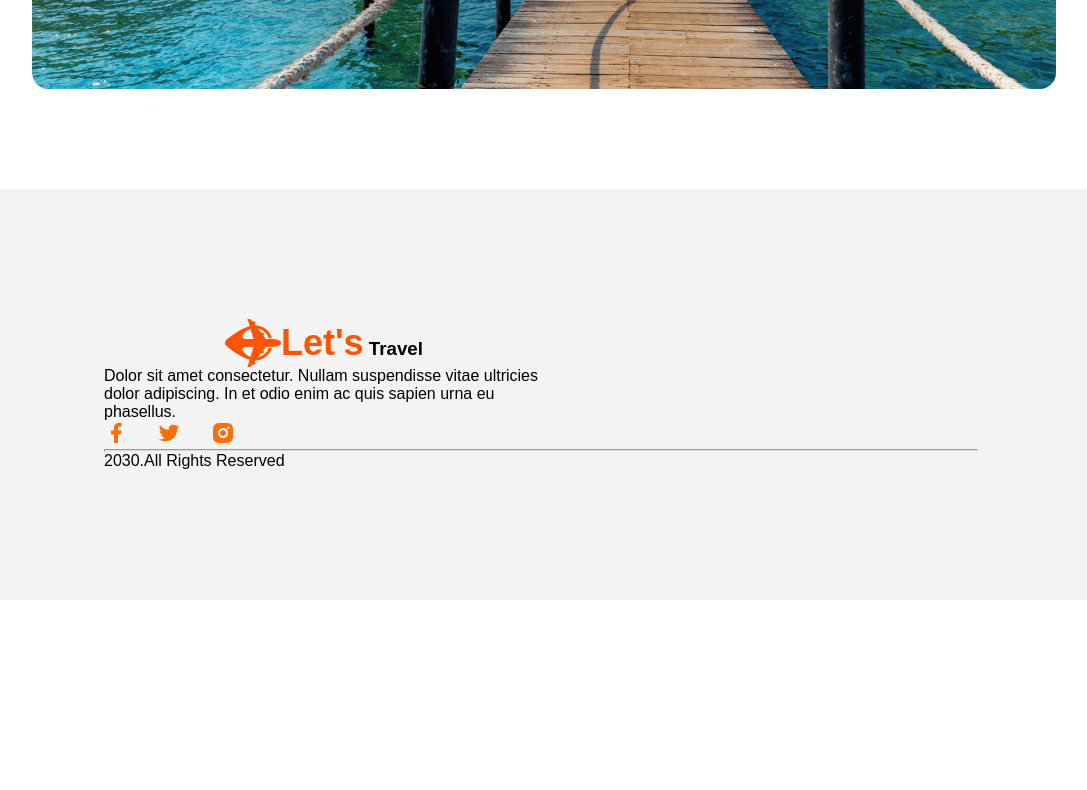
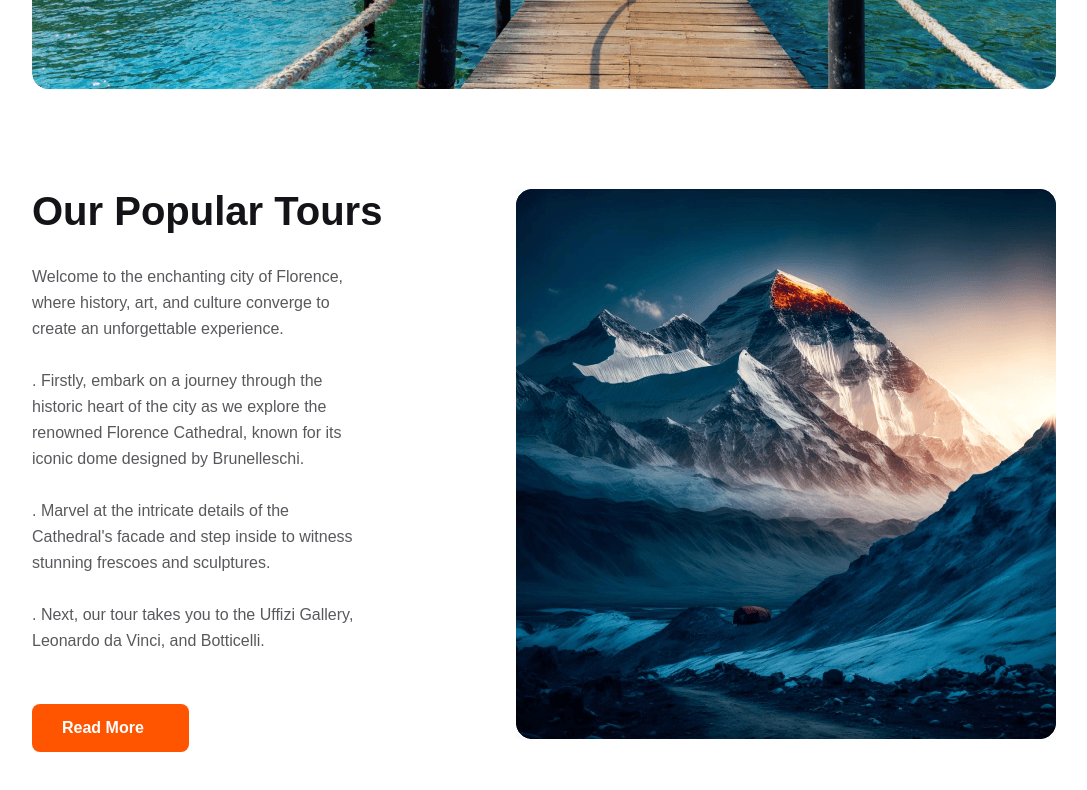
Before and after one commit to EgrSakib/Let-s-Travel, a plain HTML site: page index.html in a window 1280 px wide. Shown: the part 560-1350 px from the top of the page, without its empty margins (96-1183 px from the left). Before the commit the page ends 1160 px from the top, so only its background shows below. Drawn offline with Linux system fonts and the light colour scheme.

Commit message:
tour section designed

```diff
--- a/Styles/travel.css
+++ b/Styles/travel.css
@@ -3,6 +3,7 @@
 * {
     font-family: 'Mulish', sans-serif;
 }
+
 /* Header CSS */
 * {
     padding: 0;
@@ -111,6 +112,37 @@ h2 {
     margin-right: 24px;
 }
 
+/* Popular tours section */
+.tour {
+    width: 80%;
+    margin-left: 10%;
+    margin-top: 100px;
+}
+
+.tour-container {
+    display: flex;
+}
+
+.tour-heading {
+    color: #131318;
+    font-size: 40px;
+    font-weight: 800;
+}
+
+.tour-description {
+    color: rgba(19, 19, 24, 0.70);
+    font-size: 16px;
+    font-weight: 400;
+    line-height: 26px;
+    margin: 30px 150px 50px 0;
+}
+
+.tour-img {
+    border-radius: 16px;
+    width: 540px;
+    height: 550px;
+}
+
 
 /* Footer Section */
 footer {
@@ -124,11 +156,13 @@ footer {
 .footer-column {
     width: 50%;
 }
-.footer-handle{
+
+.footer-handle {
     display: flex;
     justify-content: center;
     align-items: center;
 }
+
 .social-links a {
     margin-right: 25px;
 }
--- a/index.html
+++ b/index.html
@@ -24,17 +24,20 @@
                     <li class="nav-item">Blog</li>
                     <li class="nav-item">Contact</li>
 
-        </ul></div>
+                </ul>
+            </div>
         </nav>
 
         <!-- banner -->
         <div class="banner">
             <div class="banner-container">
                 <h2>Explore Your Travel</h2>
-            <p class="banner-intro">Explore boundless horizons with our travel web, unlocking unforgettable journeys, curated experiences, and seamless adventures for every wanderlust soul.</p>
+                <p class="banner-intro">Explore boundless horizons with our travel web, unlocking unforgettable
+                    journeys, curated experiences, and seamless adventures for every wanderlust soul.</p>
                 <form class="banner-form">
                     <div class="banner-form-internal">
-                  <input class="banner-user-input" type="text" name="" id="" placeholder="Where go" fdprocessedid="zhl6w8">
+                        <input class="banner-user-input" type="text" name="" id="" placeholder="Where go"
+                            fdprocessedid="zhl6w8">
 
                         <select class="banner-user-input" name="" id="" fdprocessedid="36r0el">
                             <option value="">When</option>
@@ -50,7 +53,8 @@
                         </select>
                     </div>
                     <div>
-              <button class="primary-button" type="submit" fdprocessedid="2kwnv"><i class="fa-solid fa-magnifying-glass" aria-hidden="true"></i> Find Now</button>
+                        <button class="primary-button" type="submit" fdprocessedid="2kwnv"><i
+                                class="fa-solid fa-magnifying-glass" aria-hidden="true"></i> Find Now</button>
                     </div>
                 </form>
             </div>
@@ -58,7 +62,29 @@
     </header>
     <!-- Main Section -->
 
+    <main>
+        <!-- Our Popular Tours -->
+        <section class="tour">
+            <div class="tour-container">
+                <div class="tour-details">
+                    <h3 class="tour-heading">Our Popular Tours</h3>
+                    <p class="tour-description">
+                        Welcome to the enchanting city of Florence, where history, art, and culture converge to
+                        create an unforgettable experience.  <br> <br>
+                        . Firstly, embark on a journey through the historic heart of the city as we explore the
+                            renowned Florence Cathedral, known for its iconic dome designed by Brunelleschi. <br><br>
+                        . Marvel at the intricate details of the Cathedral's facade and step inside to witness
+                            stunning frescoes and sculptures. <br><br>
+                        . Next, our tour takes you to the Uffizi Gallery, Leonardo da Vinci, and Botticelli.</p>
+                    <button class="primary-button" fdprocessedid="c9eaw">Read More</button>
 
+                </div>
+                <div class="tour-img">
+                    <img src="./Images/Rectangle 4.png" alt="">
+                </div>
+            </div>
+        </section>
+    </main>
     <!-- footer Section -->
     <footer>
         <div class="footer-column">
@@ -67,7 +93,8 @@
                 <h3 class="nav-title"><span class="orange">Let's</span> Travel</h3>
             </div>
             <p class="section-description">
-                Dolor sit amet consectetur. Nullam suspendisse vitae ultricies dolor adipiscing. In et odio enim ac quis sapien urna eu phasellus.
+                Dolor sit amet consectetur. Nullam suspendisse vitae ultricies dolor adipiscing. In et odio enim ac quis
+                sapien urna eu phasellus.
             </p>
             <div class="social-links">
                 <a href=""><img src="images/icons/facebook.png" alt=""></a>
```
Lines whose indentation alone changed are shown as unchanged.
